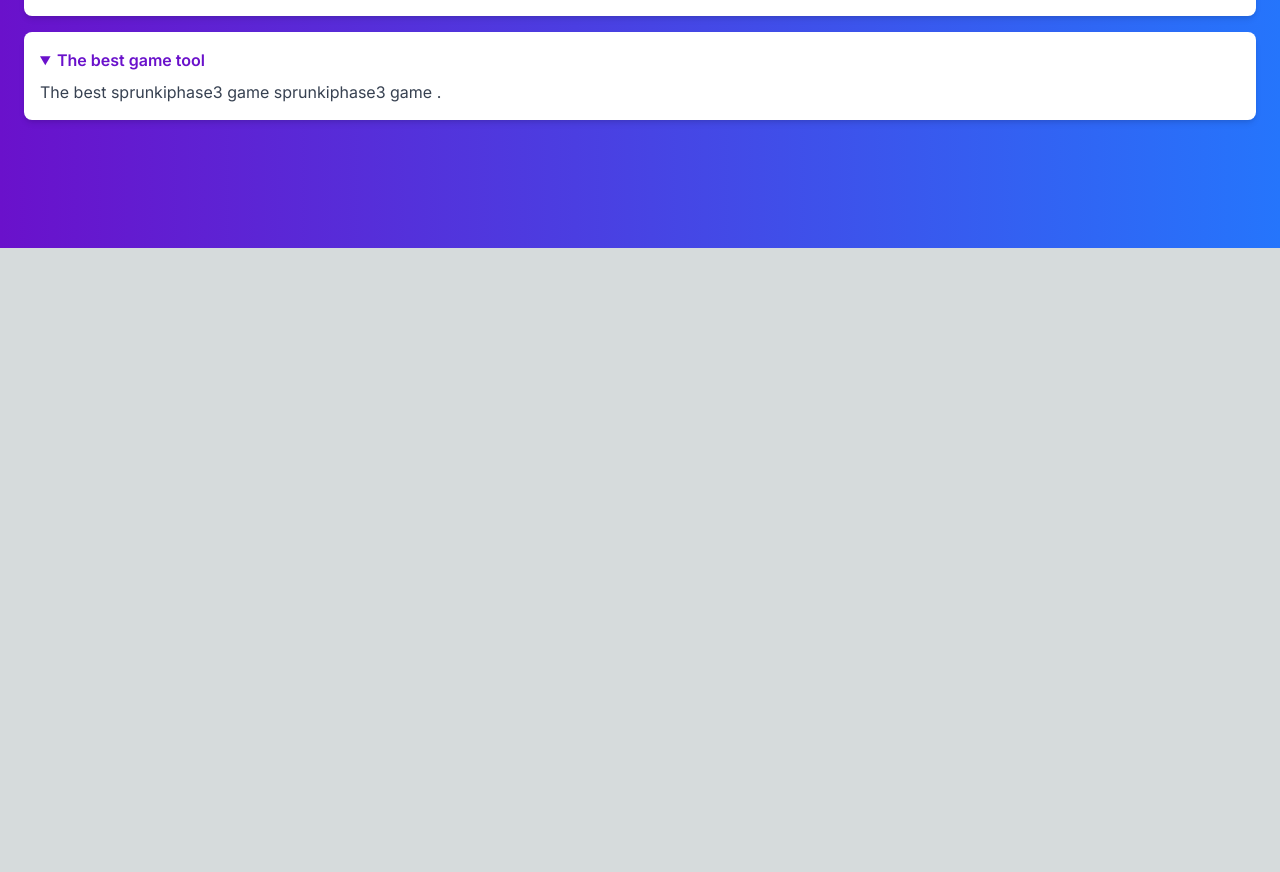
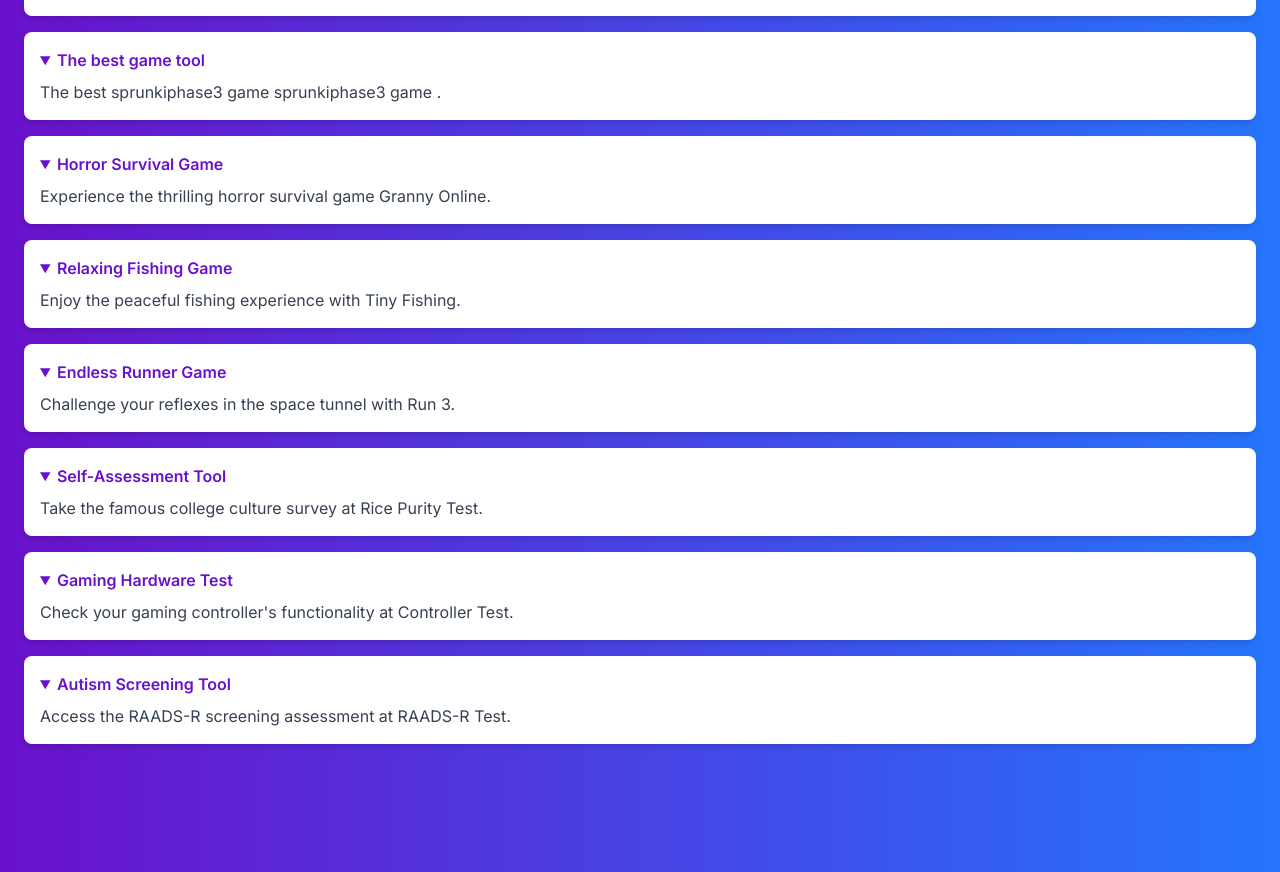
Before and after one commit to glassesmonkey/creditcardgen, a Next.js app: page / in a window 1280 px wide. Shown: the part 3180-4052 px from the top of the page. Before the commit the page ends 3428 px from the top, so only its background shows below. Built offline with nearby package versions, Linux system fonts and the light colour scheme.

Commit message:
Update component.tsx
add links

```diff
--- a/components/component/component.tsx
+++ b/components/component/component.tsx
@@ -787,7 +787,35 @@
   <summary className="font-semibold text-[#6a11cb] cursor-pointer">The best game tool</summary>
   <p className="mt-2 text-gray-700">The best sprunkiphase3 game <a href="https://sprunkiphase3.online/" target="_blank">sprunkiphase3 game </a>.</p>
 </details>
+<details className="bg-white p-4 rounded-lg shadow-md" open>
+  <summary className="font-semibold text-[#6a11cb] cursor-pointer">Horror Survival Game</summary>
+  <p className="mt-2 text-gray-700">Experience the thrilling horror survival game <a href="https://grannyonline.net" target="_blank">Granny Online</a>.</p>
+</details>
 
+<details className="bg-white p-4 rounded-lg shadow-md" open>
+  <summary className="font-semibold text-[#6a11cb] cursor-pointer">Relaxing Fishing Game</summary>
+  <p className="mt-2 text-gray-700">Enjoy the peaceful fishing experience with <a href="https://tiny-fishing.online" target="_blank">Tiny Fishing</a>.</p>
+</details>
+
+<details className="bg-white p-4 rounded-lg shadow-md" open>
+  <summary className="font-semibold text-[#6a11cb] cursor-pointer">Endless Runner Game</summary>
+  <p className="mt-2 text-gray-700">Challenge your reflexes in the space tunnel with <a href="https://run3.fun" target="_blank">Run 3</a>.</p>
+</details>
+
+<details className="bg-white p-4 rounded-lg shadow-md" open>
+  <summary className="font-semibold text-[#6a11cb] cursor-pointer">Self-Assessment Tool</summary>
+  <p className="mt-2 text-gray-700">Take the famous college culture survey at <a href="https://rice-purity-test.org/" target="_blank">Rice Purity Test</a>.</p>
+</details>
+
+<details className="bg-white p-4 rounded-lg shadow-md" open>
+  <summary className="font-semibold text-[#6a11cb] cursor-pointer">Gaming Hardware Test</summary>
+  <p className="mt-2 text-gray-700">Check your gaming controller's functionality at <a href="https://controllertest.org" target="_blank">Controller Test</a>.</p>
+</details>
+
+<details className="bg-white p-4 rounded-lg shadow-md" open>
+  <summary className="font-semibold text-[#6a11cb] cursor-pointer">Autism Screening Tool</summary>
+  <p className="mt-2 text-gray-700">Access the RAADS-R screening assessment at <a href="https://raadsrtest.net" target="_blank">RAADS-R Test</a>.</p>
+</details>
 
         </div>
       </div>
```
